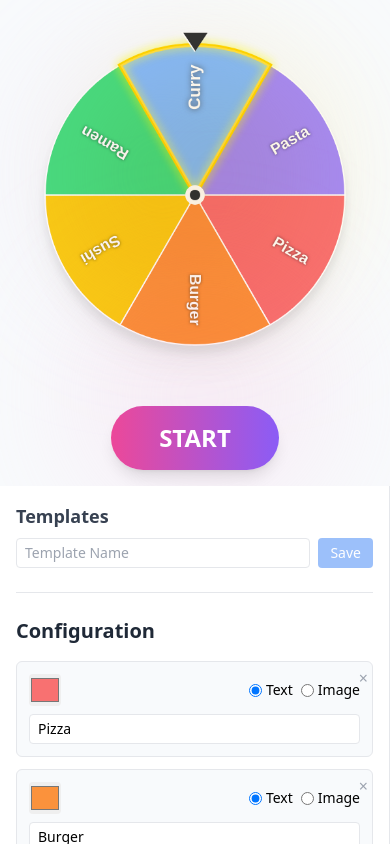
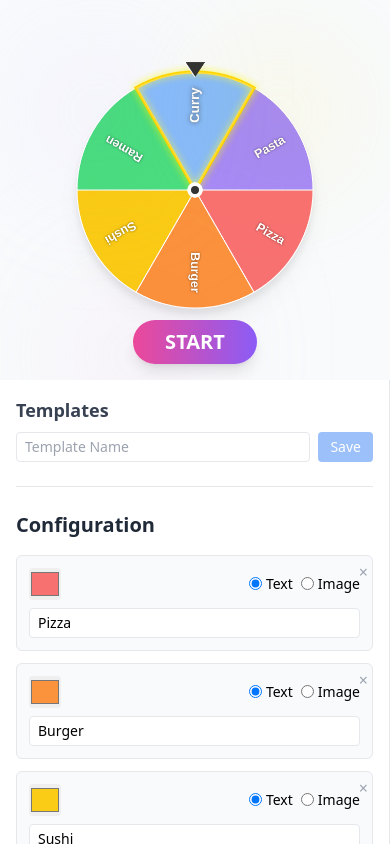
Before and after one commit to cervelo874-dev/roulette-app, a React (Vite) app: page / in a window 390 px wide. Shown: the top 844 px of the page. Built offline with nearby package versions, Linux system fonts and the light colour scheme.

Commit message:
Implement_Split_View_Mobile_Layout

```diff
--- a/src/App.tsx
+++ b/src/App.tsx
@@ -20,16 +20,19 @@ function App() {
   };
 
   return (
-    <div className="min-h-screen bg-gray-100 flex flex-col md:flex-row font-sans">
-      {/* Sidebar / Config Panel */}
-      <aside className="order-2 md:order-1 w-full md:w-96 border-r border-gray-200 md:h-screen overflow-y-auto flex-shrink-0 bg-white z-20 pb-10 md:pb-0">
-        <ConfigPanel sectors={sectors} onUpdate={setSectors} />
-      </aside>
+    // Container: Fixed height (viewport) to enable internal scrolling
+    <div className="h-[100dvh] bg-gray-100 flex flex-col md:flex-row font-sans overflow-hidden">
 
-      {/* Main Content */}
-      <main className="order-1 md:order-2 flex-1 flex flex-col items-center justify-center p-4 relative bg-slate-50 min-h-[50vh] md:h-screen md:overflow-hidden">
+      {/*
+         Mobile Layout Strategy: Split View
+         - Top: Roulette Preview using Main (order-1)
+         - Bottom: Config Panel using Aside (order-2)
+      */}
 
-        <div className="mb-8">
+      {/* Main Content (Roulette Preview) */}
+      <main className="order-1 md:order-2 flex-none md:flex-1 h-[45vh] md:h-full flex flex-col items-center justify-center p-2 md:p-4 relative bg-slate-50 shadow-md md:shadow-none z-10">
+
+        <div className="scale-75 md:scale-100 transition-transform">
           <RouletteCanvas
             sectors={sectors}
             spinning={spinning}
@@ -37,12 +40,13 @@ function App() {
           />
         </div>
 
-        <div className="flex flex-col items-center gap-4 z-10">
+        <div className="flex flex-col items-center gap-2 md:gap-4 z-10 absolute bottom-4 md:static md:mt-8">
+          {/* Start Button - Compact on mobile */}
           <button
             onClick={handleStart}
             disabled={spinning || sectors.length === 0}
             className={`
-              px-12 py-4 rounded-full text-2xl font-bold shadow-lg transition transform active:scale-95
+              px-8 py-2 md:px-12 md:py-4 rounded-full text-xl md:text-2xl font-bold shadow-lg transition transform active:scale-95
               ${spinning
                 ? 'bg-gray-400 cursor-not-allowed opacity-50'
                 : 'bg-gradient-to-r from-pink-500 to-violet-500 text-white hover:shadow-xl hover:-translate-y-1'
@@ -53,13 +57,13 @@ function App() {
           </button>
 
           {winner && !spinning && (
-            <div className="mt-8 p-6 bg-white rounded-xl shadow-2xl text-center animate-bounce-short border-2 border-yellow-400">
+            <div className="absolute top-1/2 left-1/2 transform -translate-x-1/2 -translate-y-1/2 md:static md:transform-none md:mt-8 p-4 md:p-6 bg-white rounded-xl shadow-2xl text-center animate-bounce-short border-2 border-yellow-400 min-w-[200px]">
               <p className="text-gray-500 uppercase tracking-widest text-xs font-bold mb-1">Result</p>
-              <div className="text-3xl font-extrabold text-gray-800">
+              <div className="text-2xl md:text-3xl font-extrabold text-gray-800">
                 {winner.type === 'text' ? winner.value : 'Image Selected!'}
               </div>
               {winner.type === 'image' && winner.value && (
-                <img src={winner.value} alt="Winner" className="w-32 h-32 object-contain mt-2 mx-auto rounded-lg border" />
+                <img src={winner.value} alt="Winner" className="w-24 h-24 md:w-32 md:h-32 object-contain mt-2 mx-auto rounded-lg border" />
               )}
             </div>
           )}
@@ -67,11 +71,17 @@ function App() {
 
         {/* Background Decoration */}
         <div className="absolute inset-0 pointer-events-none overflow-hidden">
-          <div className="absolute top-10 left-10 w-64 h-64 bg-purple-200 rounded-full mix-blend-multiply filter blur-3xl opacity-30 animate-blob"></div>
-          <div className="absolute top-10 right-10 w-64 h-64 bg-yellow-200 rounded-full mix-blend-multiply filter blur-3xl opacity-30 animate-blob animation-delay-2000"></div>
-          <div className="absolute -bottom-8 left-20 w-64 h-64 bg-pink-200 rounded-full mix-blend-multiply filter blur-3xl opacity-30 animate-blob animation-delay-4000"></div>
+          <div className="absolute top-10 left-10 w-32 h-32 md:w-64 md:h-64 bg-purple-200 rounded-full mix-blend-multiply filter blur-3xl opacity-30 animate-blob"></div>
+          <div className="absolute top-10 right-10 w-32 h-32 md:w-64 md:h-64 bg-yellow-200 rounded-full mix-blend-multiply filter blur-3xl opacity-30 animate-blob animation-delay-2000"></div>
+          <div className="absolute -bottom-8 left-20 w-32 h-32 md:w-64 md:h-64 bg-pink-200 rounded-full mix-blend-multiply filter blur-3xl opacity-30 animate-blob animation-delay-4000"></div>
         </div>
       </main>
+
+      {/* Sidebar / Config Panel (Scrollable Area) */}
+      <aside className="order-2 md:order-1 flex-1 md:w-96 border-r border-gray-200 overflow-y-auto bg-white z-20">
+        <ConfigPanel sectors={sectors} onUpdate={setSectors} />
+      </aside>
+
     </div>
   );
 }
--- a/src/components/ConfigPanel.tsx
+++ b/src/components/ConfigPanel.tsx
@@ -102,7 +102,7 @@ const ConfigPanel: React.FC<ConfigPanelProps> = ({ sectors, onUpdate }) => {
     };
 
     return (
-        <div className="bg-white p-4 rounded-lg shadow-none md:shadow-md w-full flex flex-col gap-6 md:max-h-[100vh]">
+        <div className="bg-white p-4 rounded-lg shadow-none md:shadow-md w-full flex flex-col gap-6">
             {/* Template Section */}
             <div className="border-b pb-4">
                 <h3 className="font-bold text-lg mb-2 text-gray-700">Templates</h3>
--- a/src/index.css
+++ b/src/index.css
@@ -5,11 +5,9 @@
 html,
 body,
 #root {
-  min-height: 100vh;
+  height: 100%;
   margin: 0;
   padding: 0;
-  overflow-y: auto !important;
-  /* Force scroll */
-  -webkit-overflow-scrolling: touch;
-  /* Smooth scroll on iOS */
+  overflow: hidden;
+  /* Prevent body scroll, let App div handle it */
 }
```
